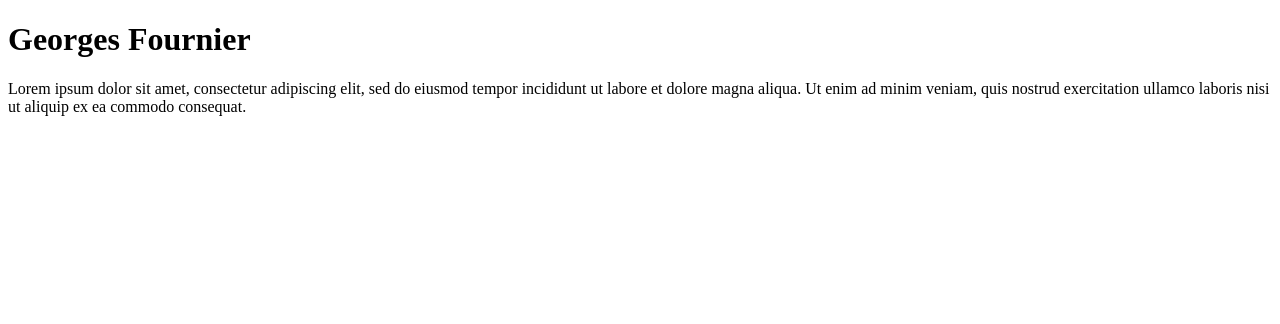
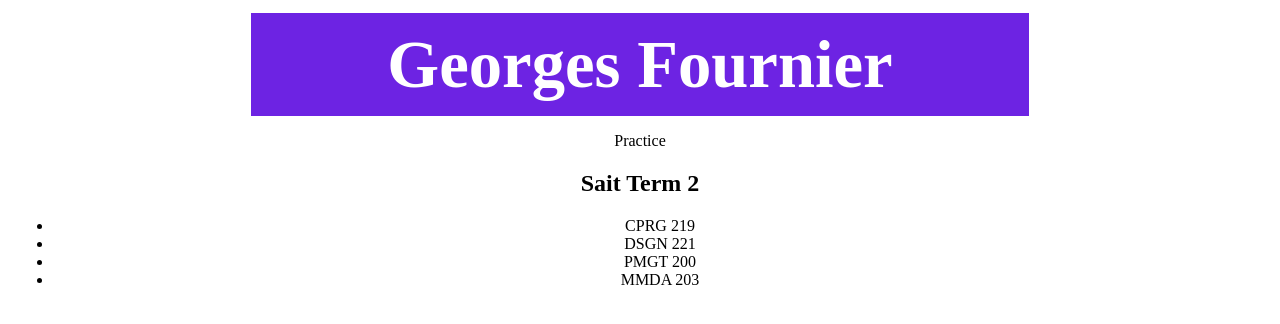
Before and after one commit to GeorgesFournier/cprg-218-new-repo-desktop, a plain HTML site: page index.html in a window 1280 px wide. Drawn offline with Linux system fonts and the light colour scheme.

Commit message:
Updated Index & Styles

```diff
--- a/index.html
+++ b/index.html
@@ -4,8 +4,17 @@
         <meta charset="utf-8">
         <meta name="viewport" content="width=device-width, initial-scale=1.0">
         <title>CPRG Repository Practice</title>
-        <body>
+        <link rel="stylesheet" href="styles.css"
+       <body>
             <h1>Georges Fournier</h1>
-            <p>Lorem ipsum dolor sit amet, consectetur adipiscing elit, sed do eiusmod tempor incididunt ut labore et dolore magna aliqua. Ut enim ad minim veniam, quis nostrud exercitation ullamco laboris nisi ut aliquip ex ea commodo consequat.</p>
+            <p>Practice</p>
+
+            <h2>Sait Term 2</h2>
+                <ul>
+                    <li>CPRG 219</li>
+                    <li>DSGN 221</li>
+                    <li>PMGT 200</li>
+                    <li>MMDA 203</li>
+                </ul>
         </body>
         </html>
--- a/styles.css
+++ b/styles.css
@@ -0,0 +1,17 @@
+body{
+    background-color: rgb(255, 255, 255);
+    color: black;
+    text-align: center;
+    padding: 10pt;
+    margin: 0 auto;
+}
+h1{
+    font-size: 50pt;
+    font-family: 'Times New Roman', Times, serif;
+    color: rgb(255, 255, 255);
+    background-color: rgb(109, 35, 227);
+    width: 60%;
+    text-align: center;
+    padding: 10pt;
+    margin: 0 auto;
+}
```
